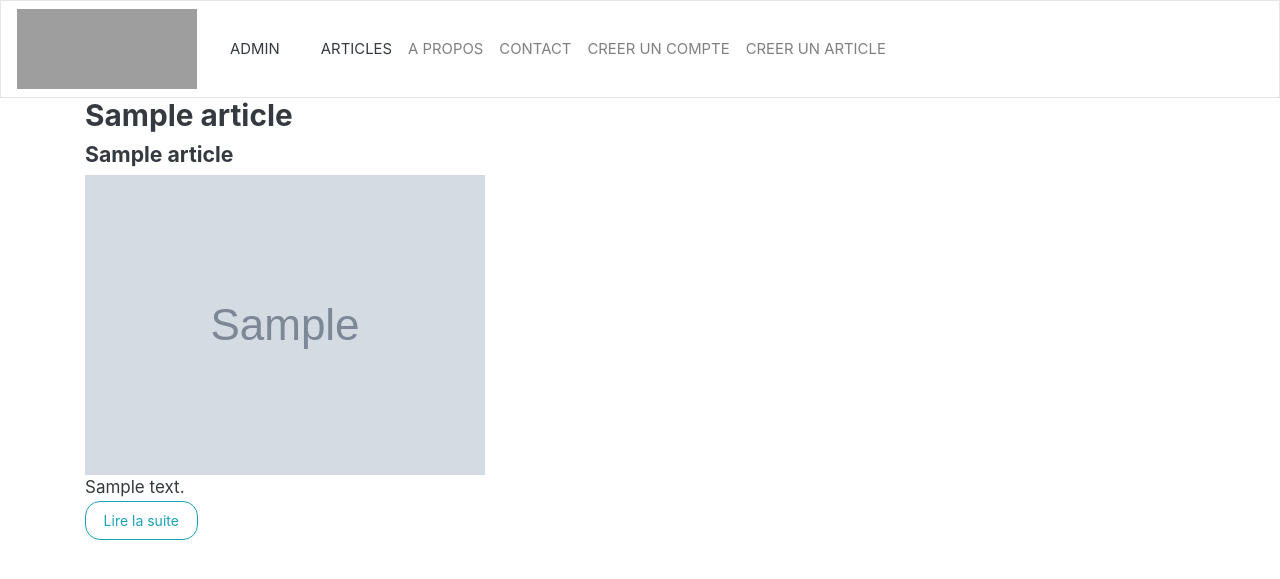
After one commit to ThanhMary/fjt_blog, a Symfony app: template templates/article/home.html.twig in a window 1280 px wide. The commit adds this page. Shown: the top 579 px of the page. Run offline with Twig, Linux system fonts and the light colour scheme; the template is opened without the code that fills it: most values are stand-ins (such as "Sample title", 1, 10 or a date in 2020); grey boxes marked "Sample" are stand-in pictures; some libraries are stand-ins or nearby versions; grey boxes are pictures that could not be loaded.

Commit message:
picture_path

```diff
--- /dev/null
+++ b/templates/article/home.html.twig
@@ -0,0 +1,22 @@
+{% extends 'base.html.twig' %}
+
+
+
+{% block body %}
+<div class="container">
+<section class="articles">
+    {% for article in articles %}
+        <article>
+            <h3>{{article.title}}</h3>
+             <h5>{{article.subtitle}}</h5>
+            {# <div class="metadate">Ecrit le {{article.creation_date | date('d/m/Y hh:mm:ss')}} à {{article.creation_date | date('H:i')}} dans la categorie {{article.category.name}}</div> #}
+            <div class="content">
+                <img src='{{article.picture_path}}'><br>
+                {{article.content | raw}}<br>
+                <a href="{{path('article_show', {'id': article.id})}}" class="btn btn-outline-info">Lire la suite</a>
+            </div>
+        </article>
+    {% endfor %}
+</section>
+</div>
+{% endblock %}
--- a/templates/article/index.html.twig
+++ b/templates/article/index.html.twig
@@ -8,7 +8,7 @@
     <table class="table">
         <thead>
             <tr>
-                <th>Id</th>
+
                 <th>Creation_date</th>
                 <th>Title</th>
                 <th>Subtitle</th>
@@ -21,7 +21,7 @@
         <tbody>
         {% for article in articles %}
             <tr>
-                <td>{{ article.id }}</td>
+
                 <td>{{ article.creationDate ? article.creationDate|date('Y-m-d H:i:s') : '' }}</td>
                 <td>{{ article.title }}</td>
                 <td>{{ article.subtitle }}</td>
--- a/templates/include/navbar.html.twig
+++ b/templates/include/navbar.html.twig
@@ -9,8 +9,12 @@
   <div class="collapse navbar-collapse" id="navbarColor02">
     <ul class="navbar-nav mr-auto">
       <li class="nav-item active">
-        <a class="nav-link" href="{{path('article_index')}}">&nbsp &nbsp &nbsp ACCUEIL
+        <a class="nav-link" href="{{path('article_index')}}">&nbsp &nbsp &nbsp ADMIN
           <span class="sr-only">(current)</span>
+        </a>
+      </li>
+        <li class="nav-item active">
+        <a class="nav-link" href="{{path('article_home')}}">&nbsp &nbsp &nbsp ARTICLES
         </a>
       </li>
 
```
Also changed, not shown: src/Controller/ArticleController.php (+14 -0 lines), templates/default/index.html.twig (+1 -7 lines).
